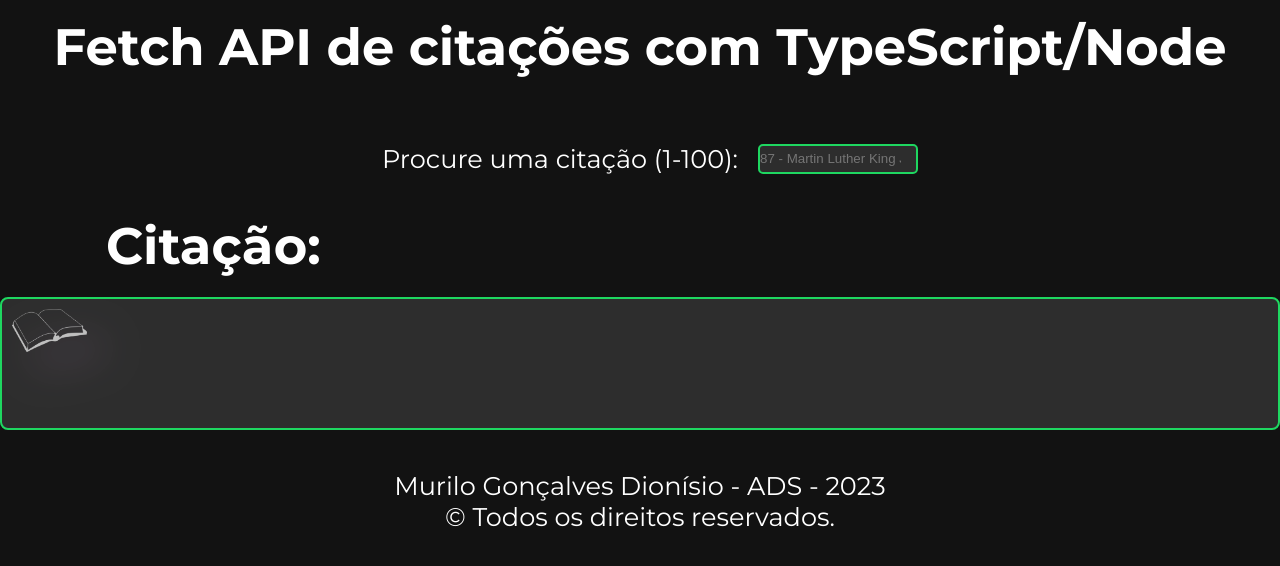
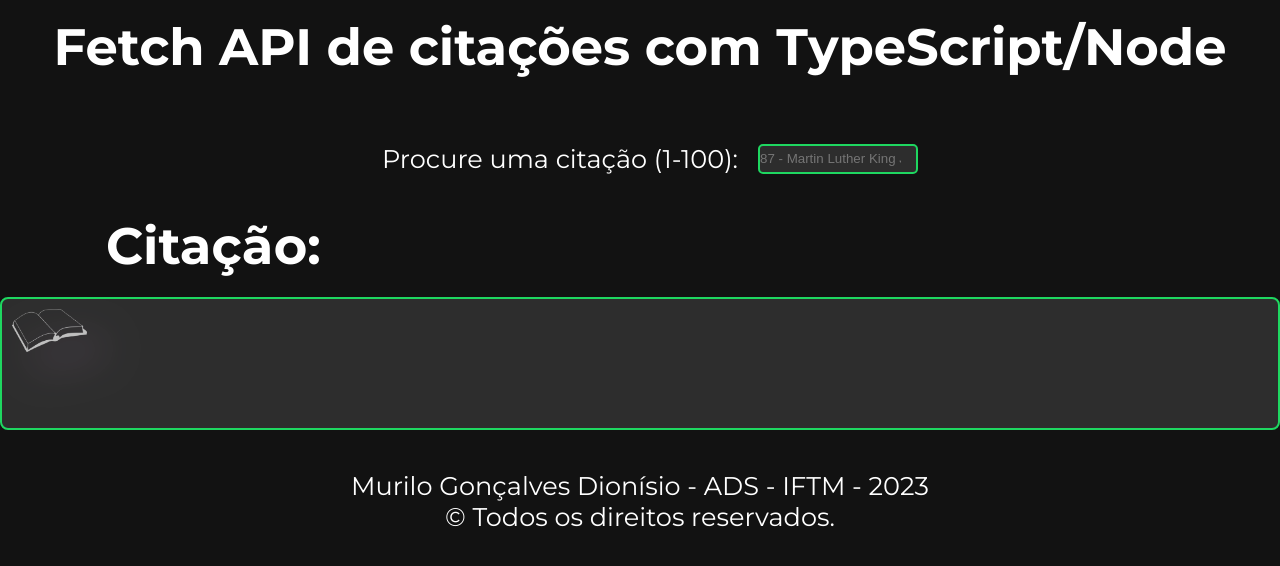
Before and after one commit to MurilodioPy/projeto_typescript_fetch_api, a website: page index.html in a window 1280 px wide. Drawn offline with Linux system fonts and the light colour scheme; no server answers.

Commit message:
update html

```diff
--- a/index.html
+++ b/index.html
@@ -44,7 +44,7 @@
       </div>
     </main>
     <footer>
-      <p> Murilo Gonçalves Dionísio - ADS - 2023</p>
+      <p> Murilo Gonçalves Dionísio - ADS - IFTM - 2023</p>
       <p>&copy; Todos os direitos reservados.</p>
     </footer>
     <script src="./dist/execute.js"></script>
```
